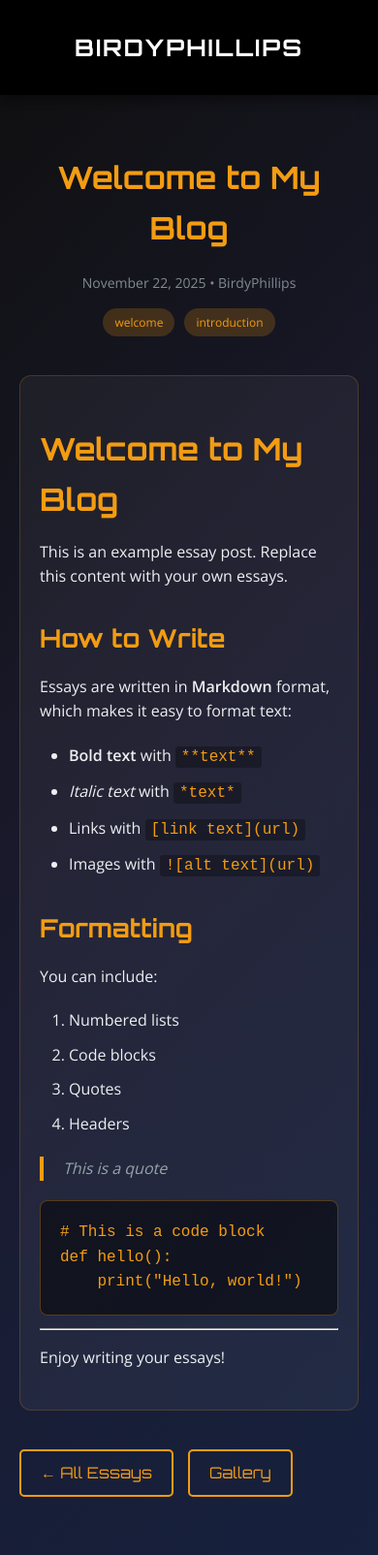
After one commit to birdyphillips/BirdyPhillips, a Flask app: page /blog/2025-11-22-welcome in a window 390 px wide. The commit adds this page. Shown: the whole page at 97% size. Run offline with Flask 3, Linux system fonts and the light colour scheme.

Commit message:
Add blog/essay system with Markdown support
- Create content/essays directory for blog posts
- Add blog blueprint with routes for listing and viewing posts
- Support Markdown files with YAML frontmatter (title, date, tags)
- Create responsive blog templates with matching design
- Add Blog button to main navigation
- Install Markdown and PyYAML dependencies
- Include example welcome post

````diff
--- a/app/__init__.py
+++ b/app/__init__.py
@@ -17,11 +17,12 @@ def create_app(config_name='default'):
     db.init_app(app)
 
     # Register blueprints
-    from app.routes import main, auth, media, api
+    from app.routes import main, auth, media, api, blog
     app.register_blueprint(main)
     app.register_blueprint(auth)
     app.register_blueprint(media)
     app.register_blueprint(api)
+    app.register_blueprint(blog)
 
     # Register error handlers
     @app.errorhandler(404)
--- a/app/routes/__init__.py
+++ b/app/routes/__init__.py
@@ -3,5 +3,6 @@ from .main import main
 from .auth import auth
 from .media import media
 from .api import api
+from .blog import blog
 
-__all__ = ['main', 'auth', 'media', 'api']
+__all__ = ['main', 'auth', 'media', 'api', 'blog']
--- /dev/null
+++ b/app/routes/blog.py
@@ -0,0 +1,85 @@
+"""Blog/Essay route handlers."""
+from flask import Blueprint, render_template, abort
+import os
+import markdown
+import yaml
+from datetime import datetime
+
+blog = Blueprint('blog', __name__)
+
+# Path to essays
+CONTENT_DIR = os.path.join(os.path.dirname(os.path.dirname(os.path.dirname(__file__))), 'content', 'essays')
+
+
+def parse_essay(filename):
+    """Parse essay markdown file with frontmatter."""
+    filepath = os.path.join(CONTENT_DIR, filename)
+
+    if not os.path.exists(filepath):
+        return None
+
+    with open(filepath, 'r', encoding='utf-8') as f:
+        content = f.read()
+
+    # Split frontmatter and content
+    if content.startswith('---'):
+        parts = content.split('---', 2)
+        if len(parts) >= 3:
+            frontmatter = yaml.safe_load(parts[1])
+            md_content = parts[2].strip()
+        else:
+            frontmatter = {}
+            md_content = content
+    else:
+        frontmatter = {}
+        md_content = content
+
+    # Convert markdown to HTML
+    html_content = markdown.markdown(md_content, extensions=['fenced_code', 'codehilite', 'tables'])
+
+    return {
+        'filename': filename,
+        'slug': filename.replace('.md', ''),
+        'title': frontmatter.get('title', 'Untitled'),
+        'date': frontmatter.get('date', datetime.now()),
+        'author': frontmatter.get('author', 'BirdyPhillips'),
+        'tags': frontmatter.get('tags', []),
+        'published': frontmatter.get('published', True),
+        'content': html_content
+    }
+
+
+def get_all_essays():
+    """Get all published essays sorted by date."""
+    if not os.path.exists(CONTENT_DIR):
+        return []
+
+    essays = []
+    for filename in os.listdir(CONTENT_DIR):
+        if filename.endswith('.md'):
+            essay = parse_essay(filename)
+            if essay and essay['published']:
+                essays.append(essay)
+
+    # Sort by date, newest first
+    essays.sort(key=lambda x: x['date'], reverse=True)
+    return essays
+
+
+@blog.route('/blog')
+def blog_index():
+    """Blog listing page."""
+    essays = get_all_essays()
+    return render_template('blog/index.html', essays=essays)
+
+
+@blog.route('/blog/<slug>')
+def blog_post(slug):
+    """Individual blog post page."""
+    filename = slug if slug.endswith('.md') else f"{slug}.md"
+    essay = parse_essay(filename)
+
+    if not essay or not essay['published']:
+        abort(404)
+
+    return render_template('blog/post.html', essay=essay)
--- /dev/null
+++ b/app/templates/blog/post.html
@@ -0,0 +1,212 @@
+<!DOCTYPE html>
+<html lang="en">
+<head>
+    <meta charset="UTF-8">
+    <meta name="viewport" content="width=device-width, initial-scale=1.0">
+    <title>{{ essay.title }} | BirdyPhillips</title>
+    <link href="https://fonts.googleapis.com/css2?family=Orbitron:wght@400;700&family=Open+Sans:wght@400;600&display=swap" rel="stylesheet">
+    <link rel="stylesheet" href="{{ url_for('static', filename='styles.css') }}">
+    <style>
+        body {
+            background: linear-gradient(135deg, #0f0f0f 0%, #1a1a2e 50%, #16213e 100%);
+            font-family: 'Open Sans', sans-serif;
+            color: #ecf0f1;
+            min-height: 100vh;
+            margin: 0;
+            line-height: 1.6;
+        }
+
+        header {
+            background-color: #000000;
+            text-align: center;
+            padding: 30px 20px;
+            box-shadow: 0 4px 15px rgba(0, 0, 0, 0.5);
+        }
+
+        .brand-title {
+            font-family: 'Orbitron', sans-serif;
+            font-size: 24px;
+            color: #f39c12;
+            text-transform: uppercase;
+            letter-spacing: 2px;
+            margin: 0;
+        }
+
+        .container {
+            max-width: 800px;
+            margin: 40px auto;
+            padding: 20px;
+        }
+
+        .article-header {
+            text-align: center;
+            margin-bottom: 40px;
+        }
+
+        .article-title {
+            font-family: 'Orbitron', sans-serif;
+            font-size: 42px;
+            color: #f39c12;
+            margin: 0 0 20px 0;
+        }
+
+        .article-meta {
+            color: #7f8c8d;
+            font-size: 14px;
+        }
+
+        .article-tags {
+            display: flex;
+            gap: 10px;
+            justify-content: center;
+            flex-wrap: wrap;
+            margin-top: 15px;
+        }
+
+        .tag {
+            background: rgba(243, 156, 18, 0.2);
+            color: #f39c12;
+            padding: 5px 12px;
+            border-radius: 15px;
+            font-size: 12px;
+        }
+
+        .article-content {
+            background: rgba(255, 255, 255, 0.05);
+            border-radius: 12px;
+            padding: 40px;
+            border: 1px solid rgba(243, 156, 18, 0.2);
+        }
+
+        .article-content h1,
+        .article-content h2,
+        .article-content h3 {
+            font-family: 'Orbitron', sans-serif;
+            color: #f39c12;
+            margin-top: 30px;
+            margin-bottom: 15px;
+        }
+
+        .article-content h1 { font-size: 32px; }
+        .article-content h2 { font-size: 26px; }
+        .article-content h3 { font-size: 22px; }
+
+        .article-content p {
+            margin-bottom: 20px;
+            font-size: 16px;
+        }
+
+        .article-content a {
+            color: #f39c12;
+            text-decoration: underline;
+        }
+
+        .article-content a:hover {
+            color: #e67e22;
+        }
+
+        .article-content ul,
+        .article-content ol {
+            margin: 20px 0;
+            padding-left: 30px;
+        }
+
+        .article-content li {
+            margin-bottom: 10px;
+        }
+
+        .article-content blockquote {
+            border-left: 4px solid #f39c12;
+            padding-left: 20px;
+            margin: 20px 0;
+            color: #95a5a6;
+            font-style: italic;
+        }
+
+        .article-content code {
+            background: rgba(0, 0, 0, 0.3);
+            padding: 2px 6px;
+            border-radius: 3px;
+            font-family: 'Courier New', monospace;
+            color: #f39c12;
+        }
+
+        .article-content pre {
+            background: rgba(0, 0, 0, 0.5);
+            padding: 20px;
+            border-radius: 8px;
+            overflow-x: auto;
+            border: 1px solid rgba(243, 156, 18, 0.3);
+        }
+
+        .article-content pre code {
+            background: none;
+            padding: 0;
+        }
+
+        .nav-links {
+            display: flex;
+            gap: 15px;
+            margin-top: 40px;
+            flex-wrap: wrap;
+        }
+
+        .nav-link {
+            display: inline-block;
+            color: #f39c12;
+            text-decoration: none;
+            padding: 10px 20px;
+            border: 2px solid #f39c12;
+            border-radius: 5px;
+            transition: all 0.3s;
+            font-family: 'Orbitron', sans-serif;
+        }
+
+        .nav-link:hover {
+            background: #f39c12;
+            color: #000;
+        }
+
+        @media (max-width: 768px) {
+            .article-title {
+                font-size: 32px;
+            }
+            .article-content {
+                padding: 20px;
+            }
+        }
+    </style>
+</head>
+<body>
+    <header>
+        <h1 class="brand-title">BirdyPhillips</h1>
+    </header>
+
+    <div class="container">
+        <article>
+            <div class="article-header">
+                <h1 class="article-title">{{ essay.title }}</h1>
+                <div class="article-meta">
+                    {{ essay.date.strftime('%B %d, %Y') }} • {{ essay.author }}
+                </div>
+                {% if essay.tags %}
+                <div class="article-tags">
+                    {% for tag in essay.tags %}
+                    <span class="tag">{{ tag }}</span>
+                    {% endfor %}
+                </div>
+                {% endif %}
+            </div>
+
+            <div class="article-content">
+                {{ essay.content | safe }}
+            </div>
+        </article>
+
+        <div class="nav-links">
+            <a href="{{ url_for('blog.blog_index') }}" class="nav-link">← All Essays</a>
+            <a href="{{ url_for('main.home') }}" class="nav-link">Gallery</a>
+        </div>
+    </div>
+</body>
+</html>
--- a/app/templates/index.html
+++ b/app/templates/index.html
@@ -388,6 +388,7 @@
                 <h1 class="brand-title">📸 BirdyPhillips</h1>
             </div>
             <div class="header-actions">
+                <a href="{{ url_for('blog.blog_index') }}" class="btn"><span class="btn-icon">📝</span>Blog</a>
                 {% if session.logged_in %}
                     <a href="{{ url_for('media.upload') }}" class="btn"><span class="btn-icon">⬆️</span>Upload</a>
                     <a href="{{ url_for('auth.logout') }}" class="btn btn-secondary"><span class="btn-icon">🚪</span>Logout</a>
--- /dev/null
+++ b/content/essays/2025-11-22-welcome.md
@@ -0,0 +1,41 @@
+---
+title: "Welcome to My Blog"
+date: 2025-11-22
+author: BirdyPhillips
+tags: [welcome, introduction]
+published: true
+---
+
+# Welcome to My Blog
+
+This is an example essay post. Replace this content with your own essays.
+
+## How to Write
+
+Essays are written in **Markdown** format, which makes it easy to format text:
+
+- **Bold text** with `**text**`
+- *Italic text* with `*text*`
+- Links with `[link text](url)`
+- Images with `![alt text](url)`
+
+## Formatting
+
+You can include:
+
+1. Numbered lists
+2. Code blocks
+3. Quotes
+4. Headers
+
+> This is a quote
+
+```python
+# This is a code block
+def hello():
+    print("Hello, world!")
+```
+
+---
+
+Enjoy writing your essays!
--- a/requirements.txt
+++ b/requirements.txt
@@ -6,3 +6,5 @@ Pillow>=10.0.0
 python-dotenv>=1.0.0
 PyMySQL>=1.1.0
 cryptography>=41.0.0
+Markdown>=3.5.0
+PyYAML>=6.0.0
````
Also changed, not shown: app/templates/blog/index.html (added, +157 -0 lines), content/README.md (added).
